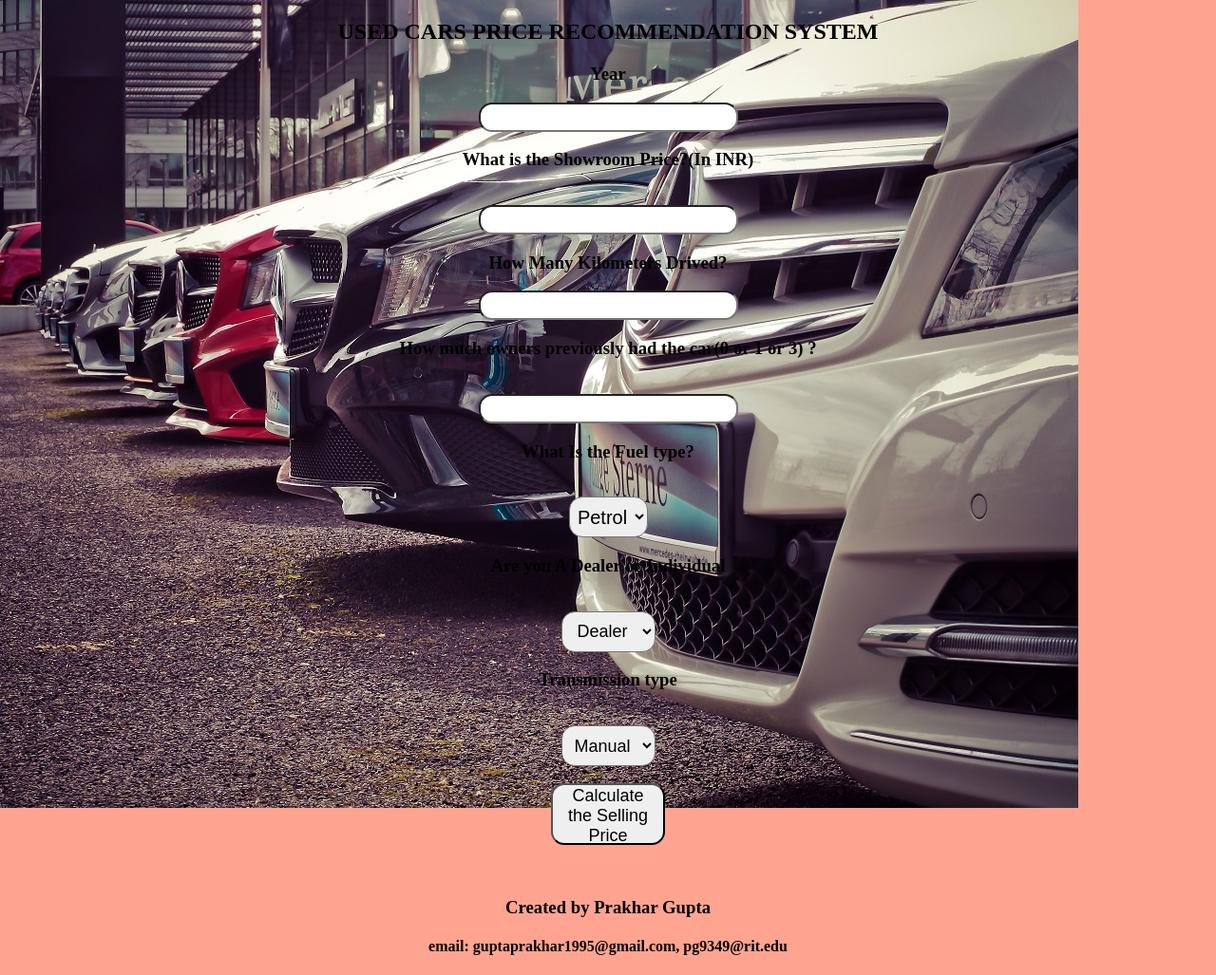
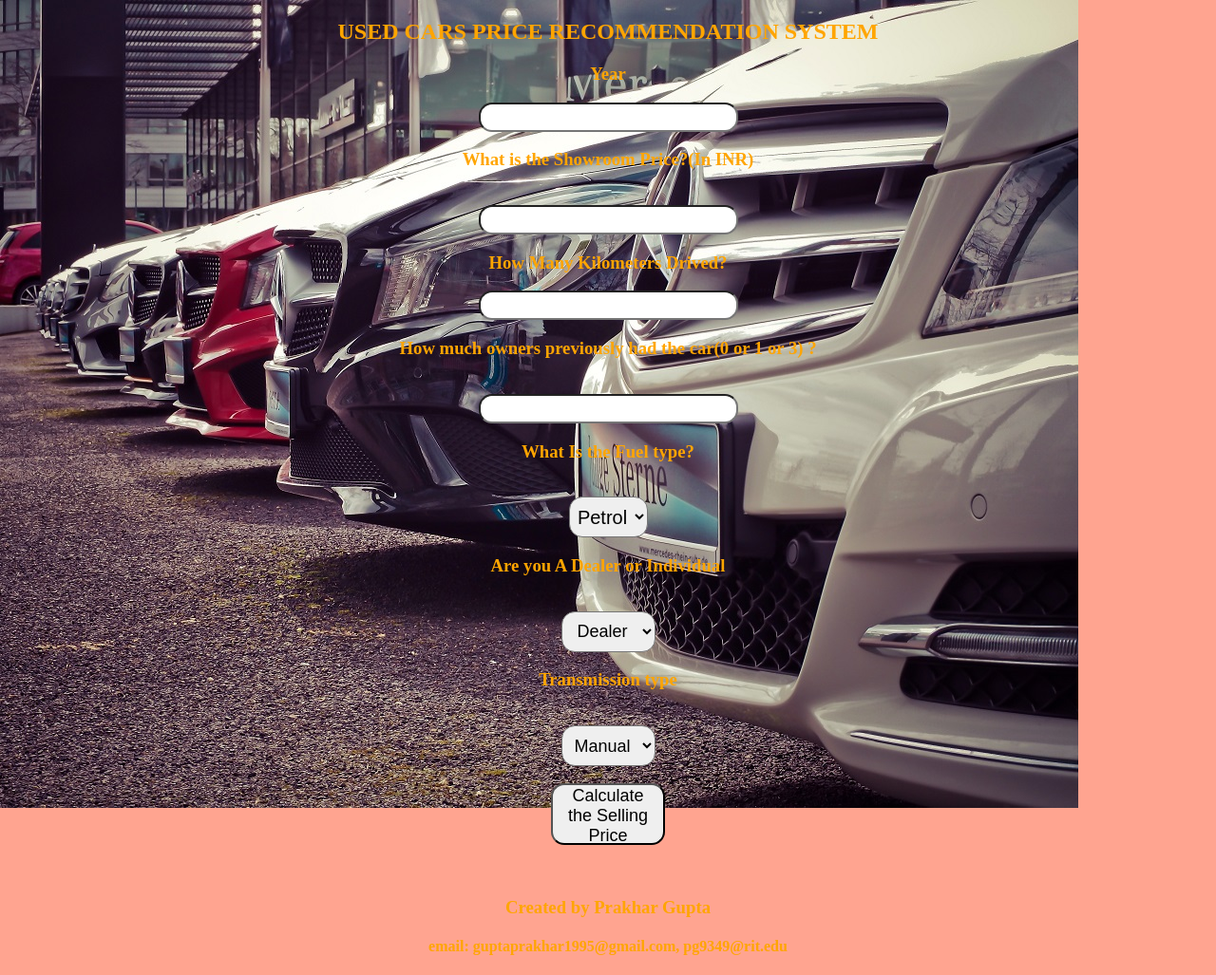
Before and after one commit to iamprakhargupta/oldcar, a Flask app: page / in a window 1280 px wide. Shown: the whole page at 95% size. Run offline with Flask 2, Linux system fonts and the light colour scheme; parts of the project's set-up code (start-up, migrations or seed data) failed here and were passed over.

Commit message:
Update index.html

```diff
--- a/templates/index.html
+++ b/templates/index.html
@@ -9,7 +9,7 @@
 
 <body>
 
-    <div style="color:black">
+    <div style="color:orange">
         <form action="{{ url_for('predict')}}" method="post">
 
             <h2>USED CARS PRICE RECOMMENDATION SYSTEM</h2>
```
